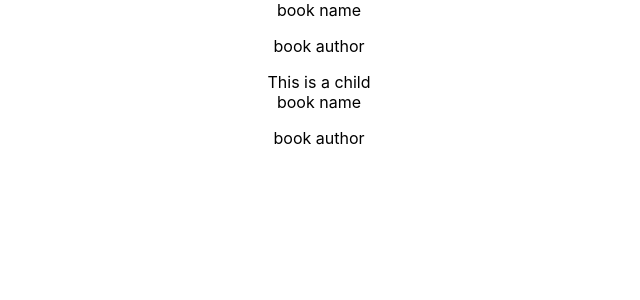
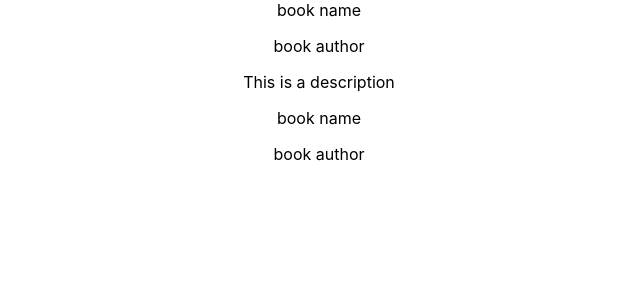
Before and after one commit to GoranAviani/react_props_children, a React (Create React App) app: page / in a window 1280 px wide. Shown: the top 300 px of the page, without its empty margins (321-961 px from the left). Built offline with nearby package versions, Linux system fonts and the light colour scheme.

Commit message:
react_props_children

```diff
--- a/src/App.js
+++ b/src/App.js
@@ -10,7 +10,7 @@ function App() {
 
   return (
     <div className="App">
-      <Book name = {firstBook.name} author = {firstBook.author}>This is a child</Book>
+      <Book name = {firstBook.name} author = {firstBook.author}><Description/></Book>
       <Book name = {firstBook.name} author = {firstBook.author}></Book>
     </div>
   );
```
